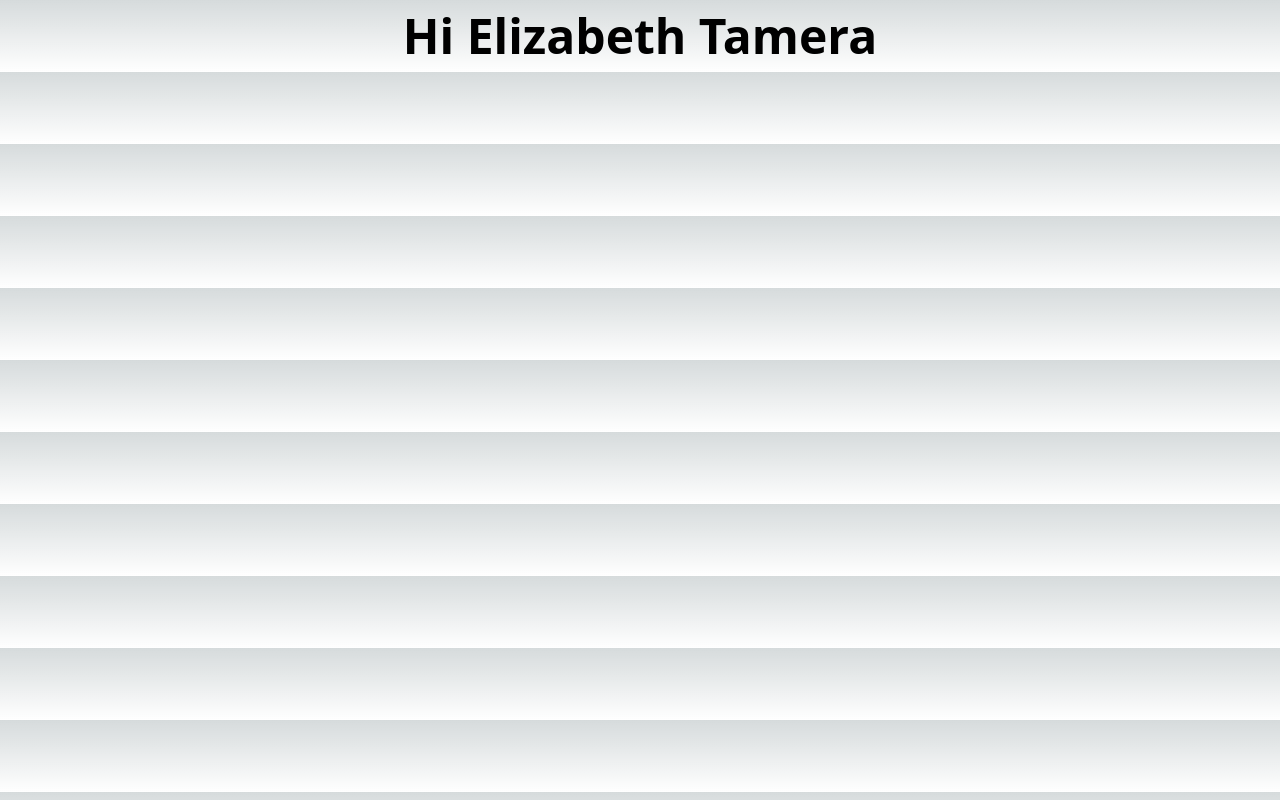
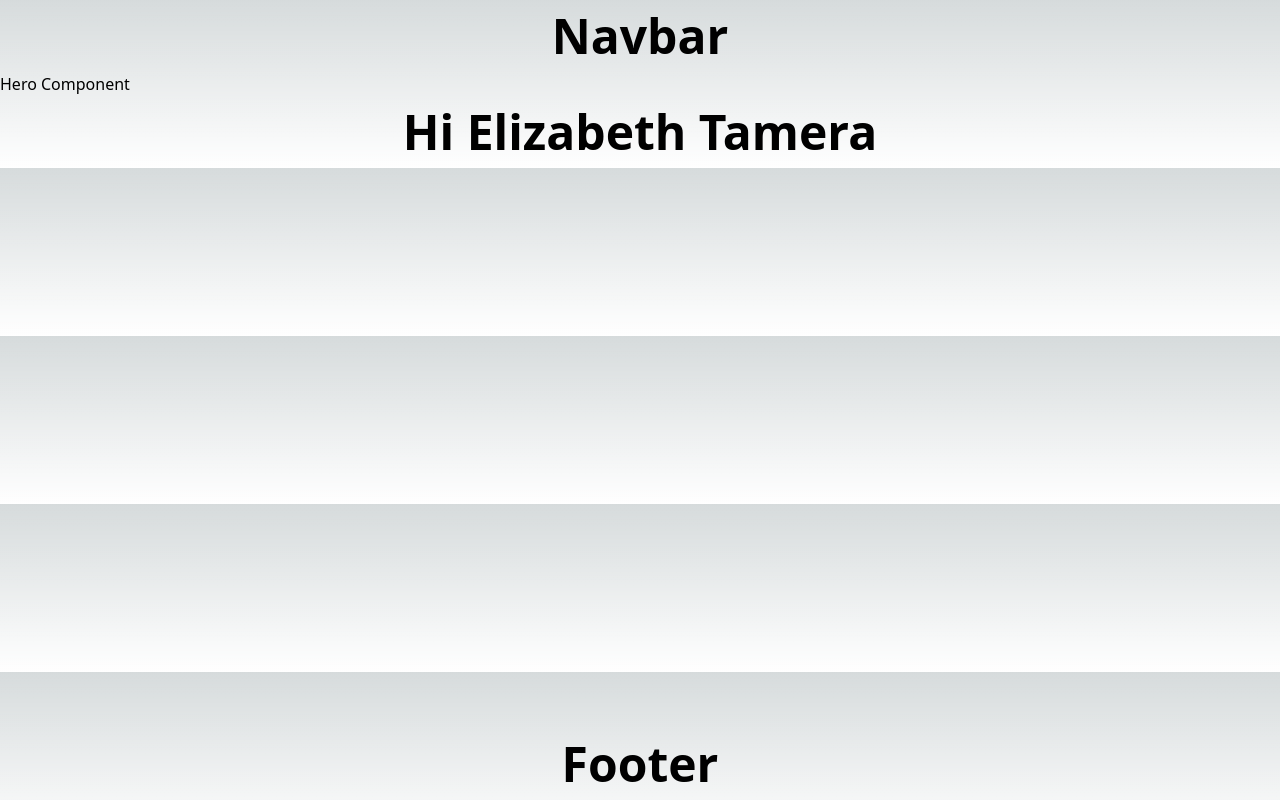
Before and after one commit to B-Mitchell/Getlinked-clone-repo, a Next.js app: page / in a window 1280 px wide. Built offline with nearby package versions, Linux system fonts and the light colour scheme.

Commit message:
file structure updates

```diff
--- /dev/null
+++ b/src/app/components/Footer.js
@@ -0,0 +1,11 @@
+import React from 'react'
+
+const Footer = () => {
+  return (
+    <footer className='font-bold text-[3rem] text-center fixed bottom-0 mx-auto w-[100%]'>
+        Footer
+    </footer>
+  )
+}
+
+export default Footer
--- /dev/null
+++ b/src/app/components/Hero_comp.js
@@ -0,0 +1,9 @@
+import React from 'react'
+
+const Hero_comp = () => {
+  return (
+    <div>Hero Component</div>
+  )
+}
+
+export default Hero_comp
--- /dev/null
+++ b/src/app/components/Navbar.js
@@ -0,0 +1,9 @@
+import React from 'react'
+
+const Navbar = () => {
+  return (
+    <div className='font-bold text-center text-[3rem]'>Navbar</div>
+  )
+}
+
+export default Navbar
--- a/src/app/page.js
+++ b/src/app/page.js
@@ -1,9 +1,22 @@
 // import Image from 'next/image'
-
+// import components
+import Navbar from "./components/Navbar"
+import Footer from "./components/Footer"
+import Hero_comp from "./components/Hero_comp"
 export default function Home() {
   return (
     <main>
+      {/* NAVBAR */}
+      <Navbar />
+
+      {/* HERO COMPONENT */}
+      <Hero_comp />
+
+      {/*  */}
       <h2 className="font-bold text-[3rem] text-center">Hi Elizabeth Tamera</h2>
+
+      {/* FOOTER */}
+      <Footer />
     </main>
   )
 }
```
Also changed, not shown: public/icons/getlinked-logo.png (added).
